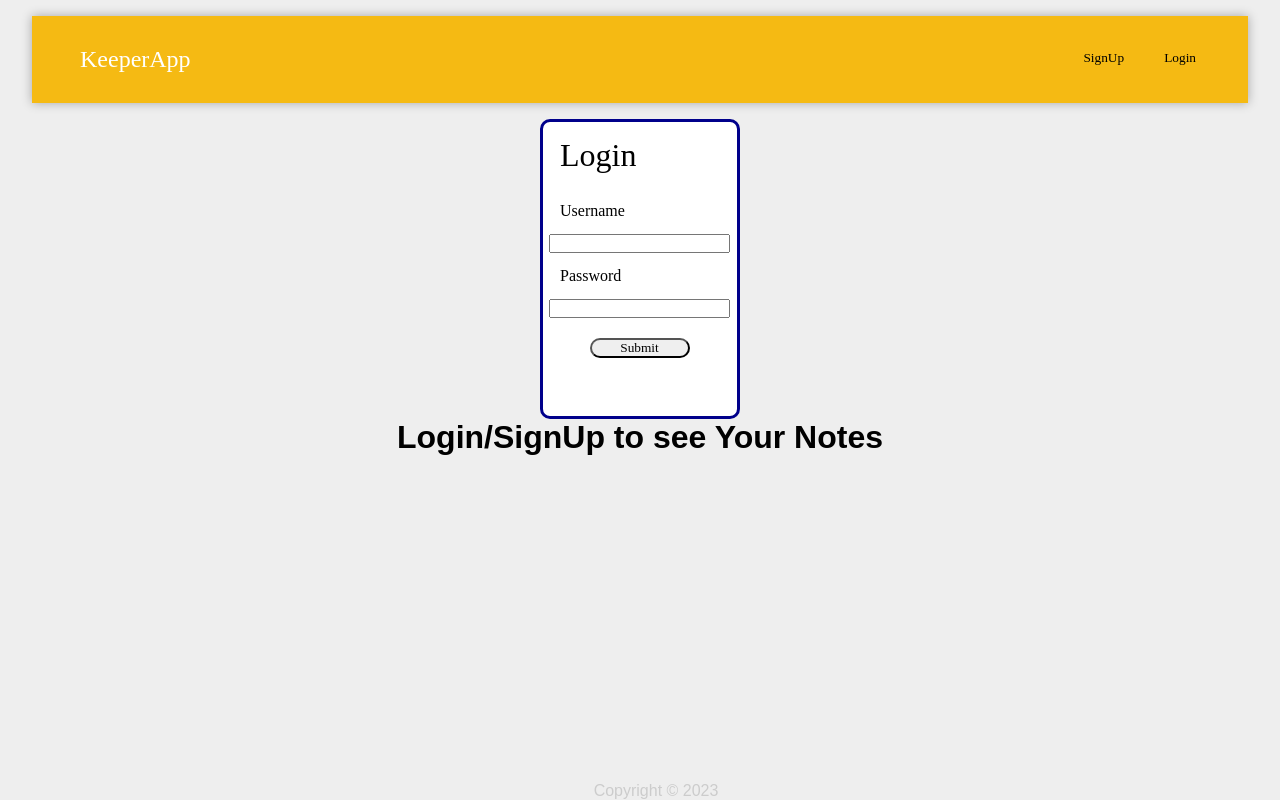
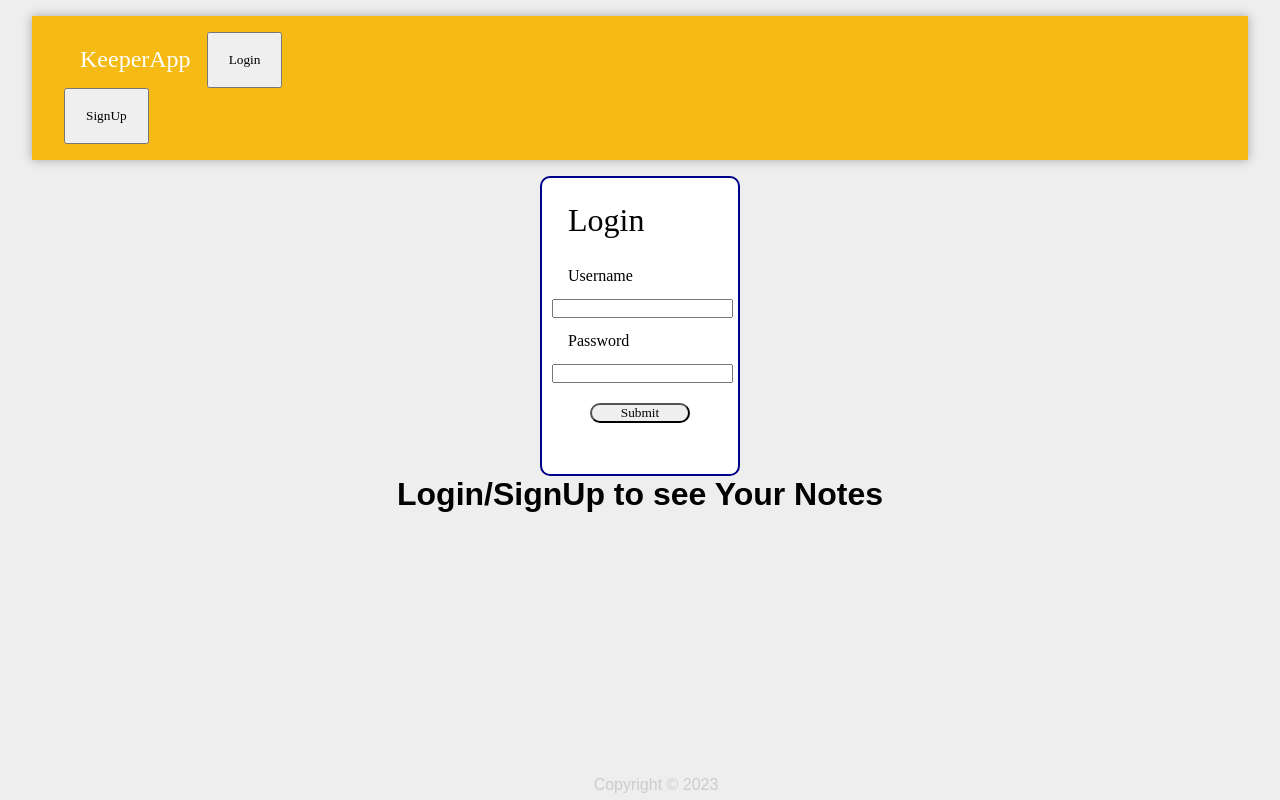
Before and after one commit to LokeshDanapal/KeeperApp, a React (Create React App) app in the folder myapp/: page / in a window 1280 px wide. Both pictures are taken after a click on the button "Login". Built offline with nearby package versions, Linux system fonts and the light colour scheme; no server answers.

Commit message:
Style Modified

```diff
--- a/myapp/public/styles.css
+++ b/myapp/public/styles.css
@@ -1,24 +1,24 @@
-*{
- padding : 0;
- margin : 0;
- box-sizing : border-box;
+* {
+  padding: 0;
+  margin: 0;
+  box-sizing: border-box;
 }
 
-html{
- font-family: "Montserrat",sans-serif;
+html {
+  font-family: "Montserrat", sans-serif;
 }
 
-body{
-  background : #eee;
+body {
+  background: #eee;
   padding: 0 16px;
   margin-bottom: 60px;
 }
 
-nav{
+nav {
   background-color: #f5ba13;
-  margin : 16px ;
-  padding : 16px 32px;
-  box-shadow: 0 0 10px 0 rgba(0,0,0,0.3);
+  margin: 16px;
+  padding: 16px 32px;
+  box-shadow: 0 0 10px 0 rgba(0, 0, 0, 0.3);
 }
 
 ul {
@@ -28,119 +28,81 @@ ul {
   overflow: hidden;
 }
 
-li{
-  display : inline;
+li {
+  display: inline;
 }
 
-nav ul li h1{
-  color : white;
-  float : left;
-  font-family : "McLaren" , cursive;
-  font-weight : 200;
+nav ul li h1 {
+  color: white;
+  float: left;
+  font-family: "McLaren", cursive;
+  font-weight: 200;
   display: block;
   text-align: center;
   padding: 14px 16px;
 }
 
-nav ul li button{
+nav ul li button,
+nav ul li h2 {
   text-decoration: none;
-  color :black;
-  font-family : "McLaren" , cursive;
-  font-weight : 200;
-  float: right;
+  color: black;
+  font-family: "McLaren", cursive;
+  font-weight: 200;
   display: block;
   text-align: center;
   padding: 18px 20px;
 }
 
-nav ul li h2{
-  text-decoration: none;
-  color :black;
-  font-family : "McLaren" , cursive;
-  font-weight : 200;
-  float: right;
-  display: block;
-  text-align: center;
-  padding: 18px 20px;
+nav ul li button:hover {
+  color: white;
 }
 
-.loginicon {
-  border: #f5ba13;
-  background-color: #f5ba13;
+.show,
+.show1,
+.container,
+.note {
+  display: block;
+  margin: auto;
+  text-align: center;
+  background-color: white;
+  border: 2px solid darkblue;
+  border-radius: 10px;
+  padding: 10px;
+  transition: 800ms;
+  opacity: 1;
 }
 
-nav ul li button:hover{
-  color : white;
+.show {
+  height: 300px;
+  width: 200px;
 }
 
-.show{
-  display : block;
-  margin : auto;
-  text-align: center;
-  background-color: white;
-  border: #f5ba13;
-  border-radius : 10px;
-  padding : 1px 2px 1px 1px;
-  transition : 800ms;
-  height : 300px;
-  width : 200px;
-  opacity : 1;
-  border-style : solid;
-  border-color: darkblue;
+.show1 {
+  height: 425px;
+  width: 200px;
 }
 
-
-
-.show1{
-  display : block;
-  margin : auto;
+.login-text,
+.login-label {
   text-align: center;
-  background-color: white;
-  border: #f5ba13;
-  border-radius : 10px;
-  padding : 1px 2px 1px 1px;
-  transition : 800ms;
-  height : 425px;
-  width : 200px;
-  opacity : 1;
-  border-style : solid;
-  border-color: darkblue;
+  color: black;
+  float: left;
+  font-family: "McLaren", cursive;
+  font-weight: 200;
+  padding: 14px 16px;
 }
 
-
-.login-text{
-  text-align : center;
-  color : black;
-  float : left;
-  font-family : "McLaren" , cursive;
-  font-weight : 200;
-  padding: 14px 16px ;
+.login-btn,
+.login-btn1 {
+  margin: 20px;
+  border-radius: 10px;
+  font-family: "McLaren", cursive;
+  width: 100px;
 }
 
-.login-label{
-  text-align : center;
-  color : black;
-  float : left;
-  font-family : "McLaren" , cursive;
-  font-weight : 200;
-  padding: 14px 16px ;
-}
-
-.login-btn{
-  margin : 20px;
-  border-radius: 10px;
-  font-family : "McLaren" , cursive;
-  width : 100px;
-  margin-bottom: 3px;
-}
-
-.login-btn1{
-  margin : 20px;
-  border-radius: 10px;
-  font-family : "McLaren" , cursive;
-  width : 100px;
+.login-btn1 {
   margin-top: 2px;
-  color : green;
+  color: green;
   background-color: #f5ba13;
 }
 
@@ -149,78 +111,70 @@ nav ul li button:hover{
   background-color: rgba(104, 85, 224, 1);
 }
 
-/* .show.active{
-  transform : translate(100px) scale(0) rotate(180deg);
-  opacity : 0
-} */
-
-footer{
-  position : absolute;
-  text-align : center;
-  bottom : 0;
-  width : 100%;
-  height : 1.5 rem;
+footer {
+  position: absolute;
+  text-align: center;
+  bottom: 0;
+  width: 100%;
+  height: 1.5rem;
 }
 
 .feedback {
-  background-color : #f5ba13 ;
+  background-color: #f5ba13;
   color: white;
   padding: 10px 20px;
-  border-color:#eee;
+  border-color: #eee;
   border-radius: 50%;
-  font-size:xx-large;
+  font-size: xx-large;
 }
 
 #mybutton {
   position: fixed;
   bottom: -2px;
   right: 10px;
-  margin : 16px ;
-  padding : 16px 32px;
+  margin: 16px;
+  padding: 16px 32px;
 }
 
-footer p{
-  color : #ccc;
+footer p {
+  color: #ccc;
 }
 
-.note{
+.note {
   background: #fff;
   border-radius: 7px;
   box-shadow: 0 2px 5px #ccc;
   padding: 10px;
-  width : 240px;
-  margin : 16px;
+  width: 240px;
+  margin: 16px;
   float: left;
 }
 
-.note h1{
-  font-size : 1.1em;
-  margin-bottom:6px;
-  font-family : "McLaren" , cursive;
+.note h1 {
+  font-size: 1.1em;
+  margin-bottom: 6px;
+  font-family: "McLaren", cursive;
 }
 
-.note p{
+.note p {
   font-size: 1.1em;
-  margin-bottom : 10px;
-  white-space : pre-wrap;
-  word-wrap : break-word;
-  font-family : "McLaren" , cursive;
+  margin-bottom: 10px;
+  white-space: pre-wrap;
+  word-wrap: break-word;
+  font-family: "McLaren", cursive;
 }
 
-.container{
+.container {
   display: block;
-  margin : auto;
+  margin: auto;
   text-align: center;
   background-color: white;
-  border: #f5ba13;
-  border-radius : 10px;
-  padding : 1px 2px 1px 1px;
-  transition : 800ms;
-  height : 425px;
-  width : 200px;
-  opacity : 1;
-  border-style : solid;
-  border-color: darkblue;
+  border: 2px solid darkblue;
+  border-radius: 10px;
+  padding: 10px;
+  transition: 800ms;
+  height: 425px;
+  width: 200px;
 }
 
 /* Mobile View Styles */
@@ -256,11 +210,13 @@ footer p{
   .show1 {
     height: auto;
     max-width: 100%;
+    border: none;
   }
 
   .container {
     height: auto;
     width: 100%;
     max-width: 100%;
+    border: none;
   }
 }
```
